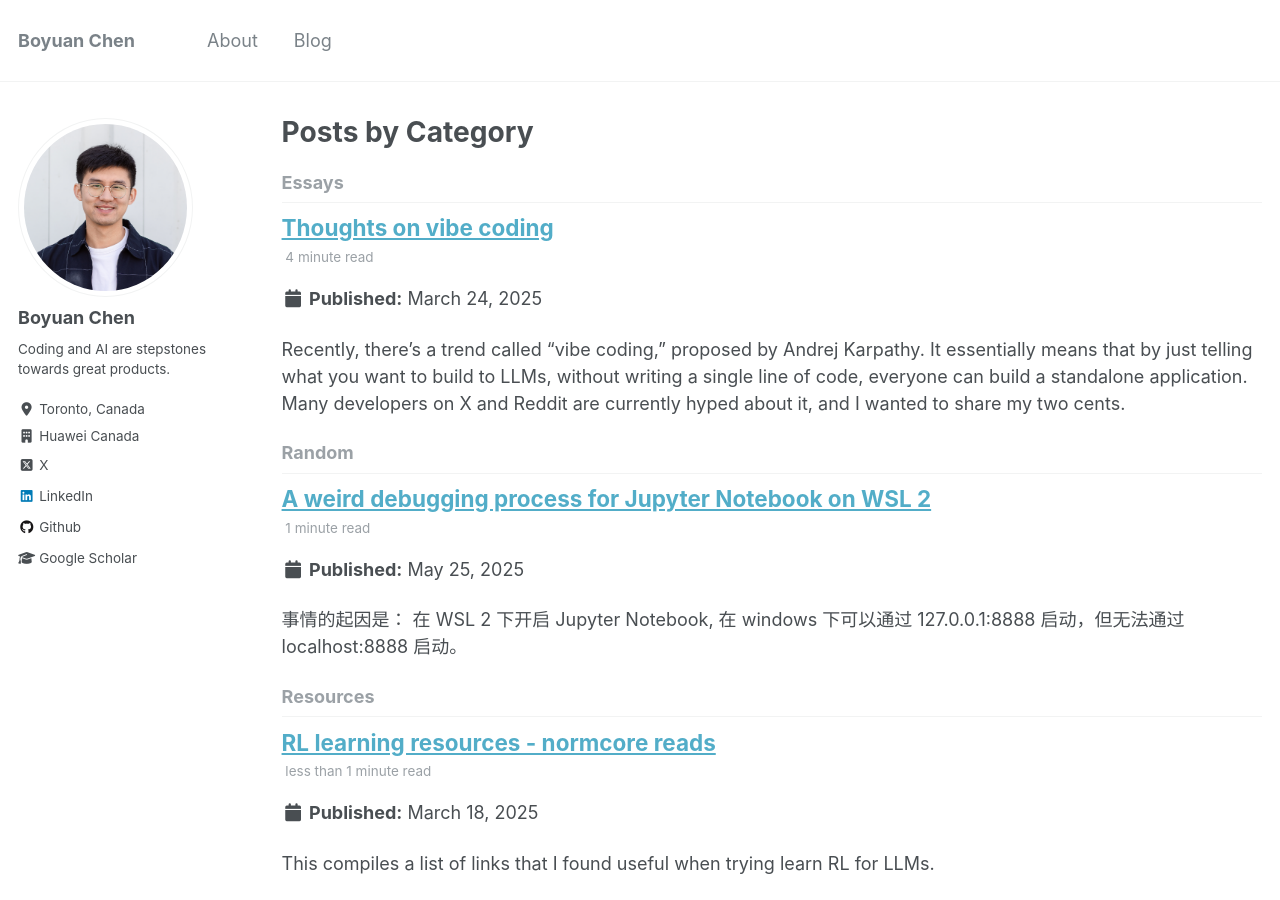
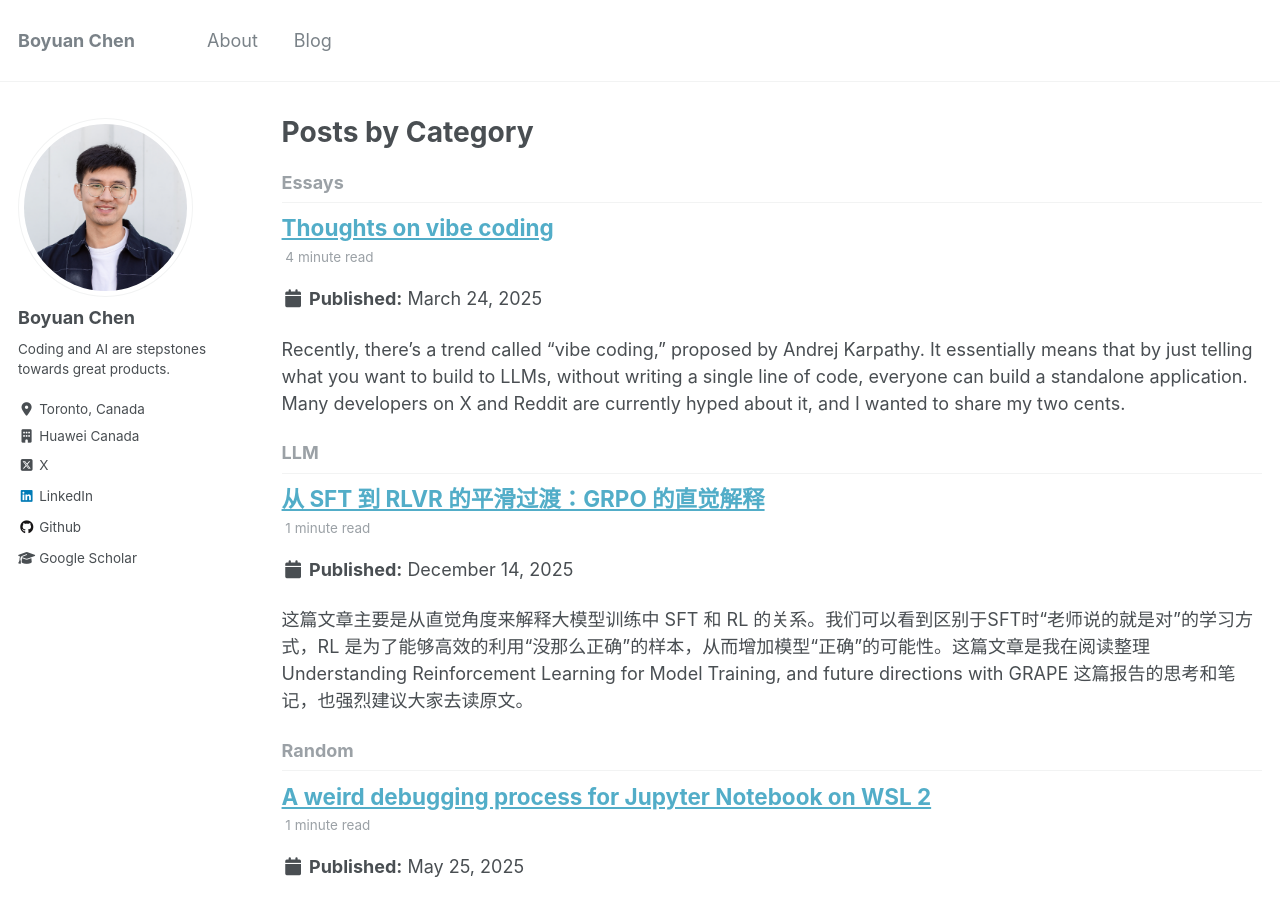
Before and after one commit to nemo9cby/nemo9cby.github.io, a Jekyll site: the page built from _pages/category-archive.html, in a window 1280 px wide and 900 px high. Built offline with Jekyll 4.4.1, drawn with Linux system fonts in a browser that asks for light colours; some of the changed lines change nothing that is shown.

Commit message:
new article and math engine add

```diff
--- a/_config.yml
+++ b/_config.yml
@@ -171,6 +171,7 @@ kramdown:
   toc_levels: 1..6
   smart_quotes: lsquo,rsquo,ldquo,rdquo
   enable_coderay: false
+  math_engine: mathjax
 
 
 # Collections
--- /dev/null
+++ b/_posts/2025-12-14-sft-to-rlvr.md
@@ -0,0 +1,84 @@
+---
+layout: single
+title:  "从 SFT 到 RLVR 的平滑过渡：GRPO 的直觉解释"
+date: 2025-12-14
+categories:
+  - LLM
+tags:
+  - RL
+---
+
+这篇文章主要是从直觉角度来解释大模型训练中 SFT 和 RL 的关系。我们可以看到区别于SFT时“老师说的就是对”的学习方式，RL 是为了能够高效的利用“没那么正确”的样本，从而增加模型“正确”的可能性。这篇文章是我在阅读整理 Understanding Reinforcement Learning for Model Training,
+and future directions with GRAPE 这篇报告的思考和笔记，也强烈建议大家去读原文。
+
+### 1. SFT：本质是“背答案”，和老师越相似越好
+我们在 SFT（Supervised Fine-Tuning）阶段，训练的 Loss Function 本质上是**负对数似然（NLL, Negative Log Likelihood）**。
+
+隐含的前提是：**SFT 假设数据集中给出的就是“标准答案”**（例如从教师模型蒸馏出的正确解题步骤和最终答案）。
+
+对于第 $t$ 个 token，现有模型 $\theta$ 在当前上下文 $$\vec{s}_t$$ 下生成正确 token $a_t$ 的概率是 $\pi_\theta(a_t \mid \vec{s}_t)$。我们当然希望这个概率越大越好。
+对于一整句话，假设每个 token 相对独立，那么生成这句“标准答案”的概率就是所有 token 概率的乘积：（这里我们假设t从1开始，但实际上t应该从prompt后的第一个token开始）
+$$ P(\text{Whole Sequence}) = \prod_{t=1}^{T} \pi_\theta(a_t \mid \vec{s}_t) $$
+
+我们的理论目标是让这个概率接近 1。但由于每个 token 的概率通常很小（比如 0.01），连乘之后数值会无限接近于 0，导致计算机浮点数溢出。所以我们**取对数（Log）把乘法变加法，再取负号变成最小化问题，这就构成了梯度下降的 Loss：
+$$ Loss = - \sum_{t=1}^{T} \log(\pi_\theta(a_t \mid \vec{s}_t)) $$
+
+如果把一堆样本 Batch 在一起（假设有 $S$ 个样本），平均 Loss 就是：
+$$ \mathcal{L}_{SFT} = \frac{1}{S} \sum_{i=1}^{S} NLL(\vec{text}_i, \theta) $$
+
+### 2. REINFORCE：给好学生“加鸡腿”
+SFT 的问题在于：**它平等地对待了每一个样本。**
+但在实际生成中，有的回答是完美的，有的是一般的，甚至我们希望模型能从“负样本”中吸取教训。
+于是，我们很自然地想到给 Loss 加一个**权重（Reward）**：
+$$ \mathcal{L}_{RL} = \frac{1}{S} \sum_{i=1}^{S} R(\vec{text}_i) \cdot NLL(\vec{text}_i, \theta) $$
+
+这就是大名鼎鼎的 **REINFORCE 算法**。
+
+**那为什么实际训练中很少直接用它？**
+如果 $R$ 的**绝对值过大**，会带来严重的**梯度高方差（High Variance）**。
+*   **直觉解释**：假设好样本得 1001 分，坏样本得 999 分。虽然分差只有 2 分，但模型在更新时，会受到一股“1001 的推力”和一股“999 的推力”。模型参数会被推得左一下、右一下，剧烈震荡，导致难以收敛。
+
+### 3. Advantage：关键在于“超出预期”
+为了解决方差问题，我们需要对 $R$ 进行标准化处理：**减去一个基线（Baseline, $V$）**。
+比如把 (1001, 999) 减去基线 1000，变成 (+1, -1)。这样梯度就稳定多了。
+
+改进后的 Loss 公式（引入 Advantage）：
+$$ Loss = -\frac{1}{S} \sum_{i=1}^{S} \sum_{t=1}^{T} \underbrace{\left( R(\vec{text}_i) - V_M(\vec{s}_{it}) \right)}_{\text{Advantage (A)}} \cdot \log\left( \pi_\theta(a_{it} \mid \vec{s}_{it}) \right) $$
+
+这里的 $R(\vec{text}_i)$ 是整段文本的最终得分，但基线 $$V_M(\vec{s}_{it})$$ 依赖于当前时刻 $t$ 的状态（即 prompt + 已经生成的 token）。
+
+**如何从直觉上理解 $R - V$（Advantage）？**
+我们可以把它看作**“惊喜度”**：
+
+1.  **惊喜（R > V）：** 假设这条样本最终得分 $R$ 很高。但在第 $t$ 个 token 之前，生成的序列平平无奇，模型觉得“这把也就拿个及格分吧”（$V$ 较低）。突然，第 $t$ 个 token 出现（比如一道数学题的关键辅助线，或者代码里的神来之笔），最终导致了高分。
+    *   此时 $R - V$ 很大。模型会意识到：**“原来是这一步让我逆天改命的！”** 于是大幅增加该 token 的概率。
+2.  **失望（R < V）：** 假设 $V$ 很高（模型觉得稳了），结果第 $t$ 个 token 瞎写，导致最终 $R$ 很低。
+    *   此时 $R - V$ 是负数。模型会反思：**“原来是这一步毁了所有！”** 于是抑制该 token。
+3.  **符合预期（R ≈ V）：** 如果不管好坏，模型的预期 $V$ 和实际结果 $R$ 都差不多，说明没有惊喜。梯度接近 0，模型参数保持稳定，不进行无效更新。
+
+### 4. 从 PPO 到 GRPO：去掉了“教练”
+搞清楚了原理，剩下的就是工程实现：**$R$ 和 $V$ 怎么来？**
+
+*   **获取 R（奖励）：**
+    *   **RLHF：** 需要训练一个 Reward Model 模仿人类偏好打分。
+    *   **RLVR（如数学/代码）：** 这个简单多了！答案对了给 1 分，格式对了给 0.2 分。规则就是 Reward。
+
+*   **获取 V（基线）：**
+    *   **PPO 的做法：** 雇一个“教练”——**训练一个独立的 Critic Model**（Value Model）来实时预测当前的 $V$。这很贵，也很慢，而且 Critic 自己也需要训练。
+    *   **GRPO 的做法：** 既然我们生成了一组（Group）回答，**为什么不拿“同伴的平均分”当基线？**
+        GRPO 不需要 Critic Model。它通过采样一组输出（比如 8 个），计算这 8 个输出的平均 Reward。
+        *   比平均分高的，Advantage 为正（好学生）。
+        *   比平均分低的，Advantage 为负（差学生）。
+
+**看到这里，聪明的你肯定会问，为什么以前我们不在一个 Batch 里直接拿所有生成结果的均值来做为 V 呢？这好像是很容易想到的呀**
+如果是从 PPO 过来的同学，肯定意识到，在 PPO 中，我们是把不同的 Prompt 放在一个 Batch 里，这会带来什么问题呢？不同的 Prompt 难度不一样，它们的 reward 如果放在一起，结果不会很理想。
+
+假设我有一个问题的难度近似于 1+1 = 2, 而模型答对了，获得了 Reward 1.
+还有一个问题是一道非常难的竞赛类题目，模型打错了，但是中间的思考过程大部分都是正确的，获得reward 0.
+在这种情况下，V=0.5, 而模型朝难的竞赛题思考的过程被负向激励了（0-0.5=-0.5）久而久之，很有可能会发生的情况是，模型对难题一概不理，反正都拿到的是0的奖励。那么模型也就学不到新东西了。
+
+**GRPO 的巧妙之处：**
+首先一个组内的prompt是一致的，不存在难度上的波动。它用**组内平均值**替代了 Critic Model 的预测值。正因如此，GRPO 计算出的 Advantage 通常是**针对整条样本的**（因为平均分是整条样本的平均），而不再像 PPO 那样拥有逐个 Token 的精细 $V(s)$。但对于数学推理这类“结果导向”的任务，这种简化不仅效果好，还极大地节省了显存和计算资源。
+
+---
+*本质上，PPO 和 GRPO 都是 REINFORCE 的变种。下一篇我们将详细介绍从 REINFORCE $\to$ TRPO $\to$ PPO $\to$ GRPO 的演进之路。Advantage 的计算当然是 GRPO 的核心，但我们还有其他的部分（如重要性采样， Clip）才能完整理解 GRPO 以及它的一系列变种如 DAPO, DR.GRPO, GSPO 等*
```
